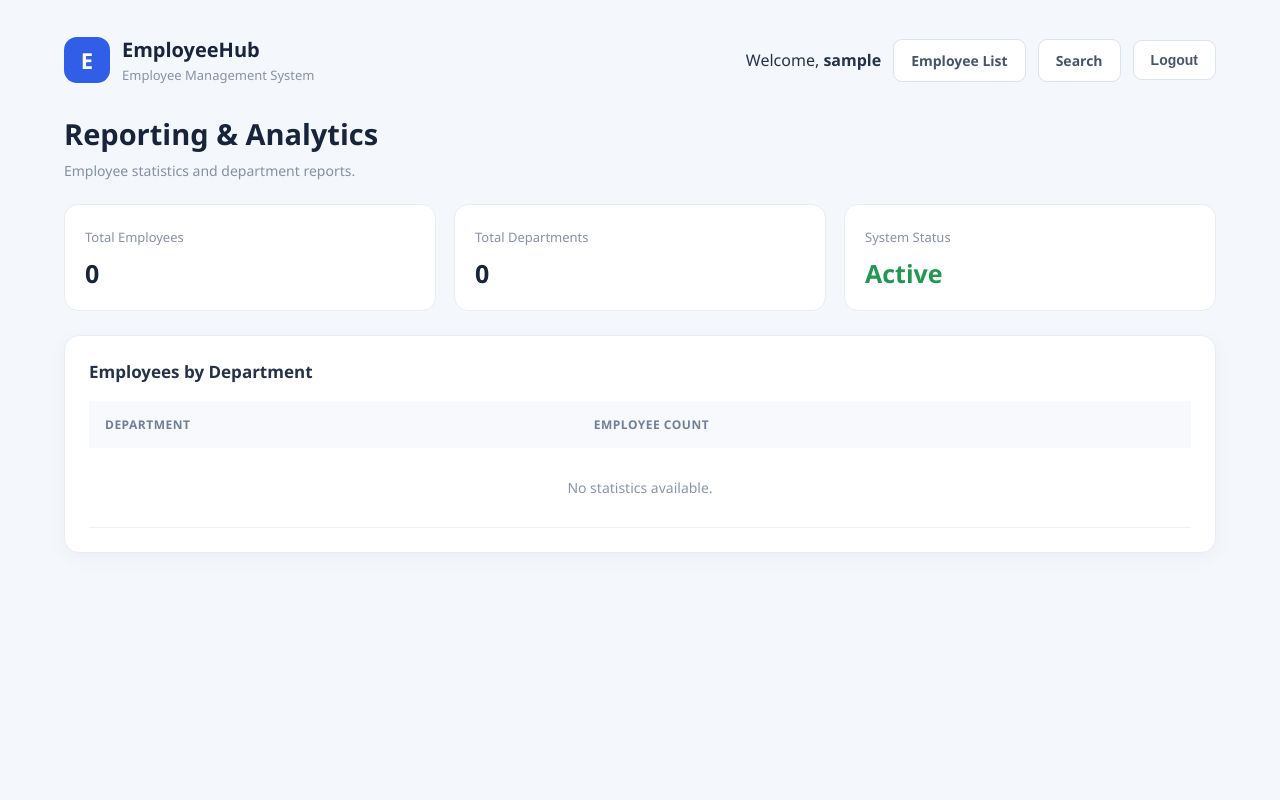
After one commit to nguyenchaulinh-sun/mini-project, a Spring Boot app: page /employees/statistics in a window 1280 px wide. The commit adds this page. Run offline with Spring Boot 4, Linux system fonts and the light colour scheme; the visitor is signed in with stand-in values (Sample User, id 1); some of the project's set-up classes (security, data sources, template engines, error pages and the like) are left out, and stand-ins take their place; some libraries are stand-ins or nearby versions.

Commit message:
Implement Reporting and analytics

```diff
--- /dev/null
+++ b/src/main/java/com/example/employee_management/controller/StatisticsController.java
@@ -0,0 +1,33 @@
+
+package com.example.employee_management.controller;
+
+import com.example.employee_management.service.StatisticsService;
+import org.springframework.stereotype.Controller;
+import org.springframework.ui.Model;
+import org.springframework.web.bind.annotation.GetMapping;
+
+@Controller
+public class StatisticsController {
+
+    private final StatisticsService statisticsService;
+
+    public StatisticsController(StatisticsService statisticsService) {
+        this.statisticsService = statisticsService;
+    }
+
+    @GetMapping("/employees/statistics")
+    public String showStatistics(Model model) {
+
+        model.addAttribute(
+                "totalEmployees",
+                statisticsService.getTotalEmployees()
+        );
+
+        model.addAttribute(
+                "departmentStatistics",
+                statisticsService.getEmployeeCountByDepartment()
+        );
+
+        return "employees/statistics";
+    }
+}
--- a/src/main/resources/templates/employees/list.html
+++ b/src/main/resources/templates/employees/list.html
@@ -48,6 +48,11 @@
                 th:href="@{/employees/add}"
                 sec:authorize="hasRole('ADMIN')">
                     + Add Employee
+            </a>
+
+            <a class="btn btn-secondary"
+                th:href="@{/employees/statistics}">
+                    Statistics
             </a>
 
             <!-- Logout -->
--- /dev/null
+++ b/src/main/resources/templates/employees/statistics.html
@@ -0,0 +1,112 @@
+
+<!DOCTYPE html>
+<html lang="en"
+      xmlns:th="http://www.thymeleaf.org"
+      xmlns:sec="http://www.thymeleaf.org/extras/spring-security">
+
+<head>
+    <meta charset="UTF-8">
+    <meta name="viewport" content="width=device-width, initial-scale=1.0">
+    <title>Employee Statistics</title>
+    <link rel="stylesheet" th:href="@{/css/style.css}">
+</head>
+
+<body>
+
+<div class="page-container">
+
+    <header class="topbar">
+        <div class="brand">
+            <div class="brand-icon">E</div>
+            <div>
+                <h2>EmployeeHub</h2>
+                <p>Employee Management System</p>
+            </div>
+        </div>
+
+        <div class="actions">
+            <span>
+                Welcome,
+                <strong sec:authentication="name">username</strong>
+            </span>
+
+            <a class="btn btn-secondary"
+               th:href="@{/employees/list}">
+                Employee List
+            </a>
+
+            <a class="btn btn-secondary"
+               th:href="@{/employees/search}">
+                Search
+            </a>
+
+            <form th:action="@{/logout}" method="post">
+                <button class="btn btn-secondary" type="submit">
+                    Logout
+                </button>
+            </form>
+        </div>
+    </header>
+
+    <section class="page-heading">
+        <h1>Reporting & Analytics</h1>
+        <p>Employee statistics and department reports.</p>
+    </section>
+
+    <!-- Total employees -->
+    <section class="stats-grid">
+
+        <div class="stat-card">
+            <span>Total Employees</span>
+            <h3 th:text="${totalEmployees}">0</h3>
+        </div>
+
+        <div class="stat-card">
+            <span>Total Departments</span>
+            <h3 th:text="${#lists.size(departmentStatistics)}">0</h3>
+        </div>
+
+        <div class="stat-card">
+            <span>System Status</span>
+            <h3 style="color: #249653;">Active</h3>
+        </div>
+
+    </section>
+
+    <!-- Employees by department -->
+    <section class="card">
+
+        <h2 class="section-title">
+            Employees by Department
+        </h2>
+
+        <div class="table-wrapper">
+            <table>
+                <thead>
+                <tr>
+                    <th>Department</th>
+                    <th>Employee Count</th>
+                </tr>
+                </thead>
+
+                <tbody>
+                <tr th:each="stat : ${departmentStatistics}">
+                    <td th:text="${stat.departmentName}"></td>
+                    <td th:text="${stat.employeeCount}"></td>
+                </tr>
+
+                <tr th:if="${#lists.isEmpty(departmentStatistics)}">
+                    <td colspan="2" class="empty-state">
+                        No statistics available.
+                    </td>
+                </tr>
+                </tbody>
+            </table>
+        </div>
+
+    </section>
+
+</div>
+
+</body>
+</html>
```
Also changed, not shown: src/main/java/com/example/employee_management/config/SecurityConfig.java (+12 -2 lines), src/main/java/com/example/employee_management/dto/DepartmentStatisticsDTO.java (added, +32 -0 lines), src/main/java/com/example/employee_management/repository/EmployeeRepository.java (+19 -0 lines), src/main/java/com/example/employee_management/service/StatisticsService.java (added, +28 -0 lines).
